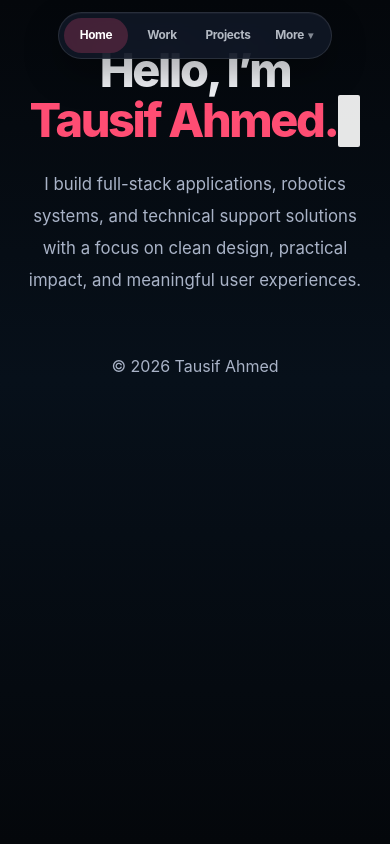
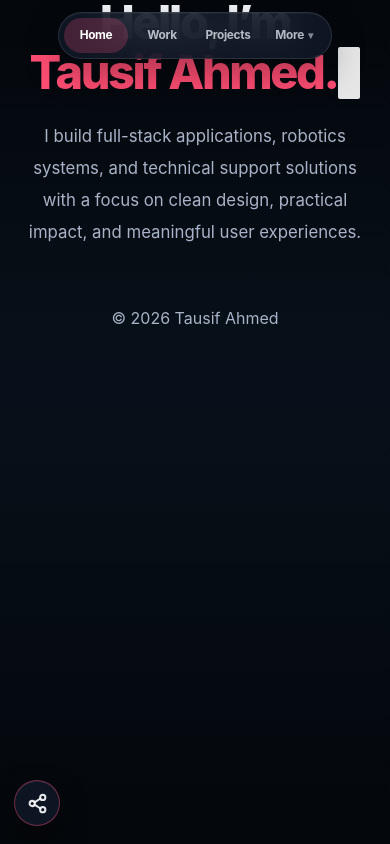
Before and after one commit to tausif02/tausif02.github.io, a React (Vite) app: page / in a window 390 px wide. Built offline with nearby package versions, Linux system fonts and the light colour scheme.

Commit message:
Update shared.css

```diff
--- a/src/styles/shared.css
+++ b/src/styles/shared.css
@@ -273,7 +273,7 @@ body.social-ready .social-sidebar a:nth-child(4) {
 }
 
 /* ========================= */
-/* MOBILE NAV + SOCIALS      */
+/* MOBILE NAV.               */
 /* ========================= */
 
 .mobile-nav-pill,
@@ -436,11 +436,148 @@ body.social-ready .social-sidebar a:nth-child(4) {
   }
 }
 
+/* ========================= */
+/* MOBILE HERO CENTER        */
+/* ========================= */
+
 @media (max-width: 768px) {
   .home,
   .home-page,
   .hero,
   .hero-section {
-    padding-top: 105px;
+    min-height: 100svh;
+    padding-top: 0 !important;
+    padding-bottom: 105px;
+    display: flex;
+    flex-direction: column;
+    justify-content: center;
   }
 }
+
+/* ========================= */
+/* MOBILE SOCIAL BUTTON      */
+/* ========================= */
+
+@media (max-width: 768px) {
+  .mobile-social {
+    position: fixed;
+    left: 18px;
+    bottom: 22px;
+    z-index: 1001;
+
+    display: flex;
+    flex-direction: column;
+    align-items: center;
+    gap: 10px;
+  }
+
+  .mobile-social-toggle,
+  .mobile-social-links a {
+    width: 48px;
+    height: 48px;
+    border-radius: 999px;
+
+    display: grid;
+    place-items: center;
+
+    color: rgba(248, 250, 252, 0.92);
+    background: rgba(17, 24, 39, 0.86);
+    border: 1px solid rgba(255, 255, 255, 0.12);
+
+    box-shadow:
+      0 14px 30px rgba(0, 0, 0, 0.38),
+      inset 0 1px 0 rgba(255, 255, 255, 0.05);
+
+    backdrop-filter: blur(16px);
+    -webkit-backdrop-filter: blur(16px);
+  }
+
+  .mobile-social-toggle {
+    border: 1px solid rgba(255, 79, 129, 0.42);
+    cursor: pointer;
+    font-size: 1.65rem;
+    line-height: 1;
+
+    transition:
+      transform 180ms ease,
+      background 180ms ease,
+      border-color 180ms ease;
+  }
+
+  .mobile-social-toggle svg {
+    width: 21px;
+    height: 21px;
+  }
+
+  .mobile-social.open .mobile-social-toggle {
+    background: rgba(255, 79, 129, 0.18);
+    border-color: rgba(255, 79, 129, 0.55);
+    transform: rotate(90deg);
+  }
+
+  .mobile-social-links {
+    display: flex;
+    flex-direction: column;
+    gap: 10px;
+    pointer-events: none;
+  }
+
+  .mobile-social-links a {
+    opacity: 0;
+    transform: translateY(14px) scale(0.85);
+
+    transition:
+      opacity 180ms ease,
+      transform 180ms ease,
+      background 180ms ease,
+      color 180ms ease;
+  }
+
+  .mobile-social.open .mobile-social-links {
+    pointer-events: auto;
+  }
+
+  .mobile-social.open .mobile-social-links a {
+    opacity: 1;
+    transform: translateY(0) scale(1);
+  }
+
+  .mobile-social.open .mobile-social-links a:nth-child(1) {
+    transition-delay: 30ms;
+  }
+
+  .mobile-social.open .mobile-social-links a:nth-child(2) {
+    transition-delay: 60ms;
+  }
+
+  .mobile-social.open .mobile-social-links a:nth-child(3) {
+    transition-delay: 90ms;
+  }
+
+  .mobile-social.open .mobile-social-links a:nth-child(4) {
+    transition-delay: 120ms;
+  }
+
+  .mobile-social-links a:hover {
+    background: rgba(255, 79, 129, 0.16);
+    color: #ffffff;
+  }
+
+  .mobile-social-links svg {
+    width: 21px;
+    height: 21px;
+  }
+}
+
+@media (max-width: 430px) {
+  .mobile-social {
+    left: 14px;
+    bottom: 18px;
+  }
+
+  .mobile-social-toggle,
+  .mobile-social-links a {
+    width: 46px;
+    height: 46px;
+  }
+}
```
